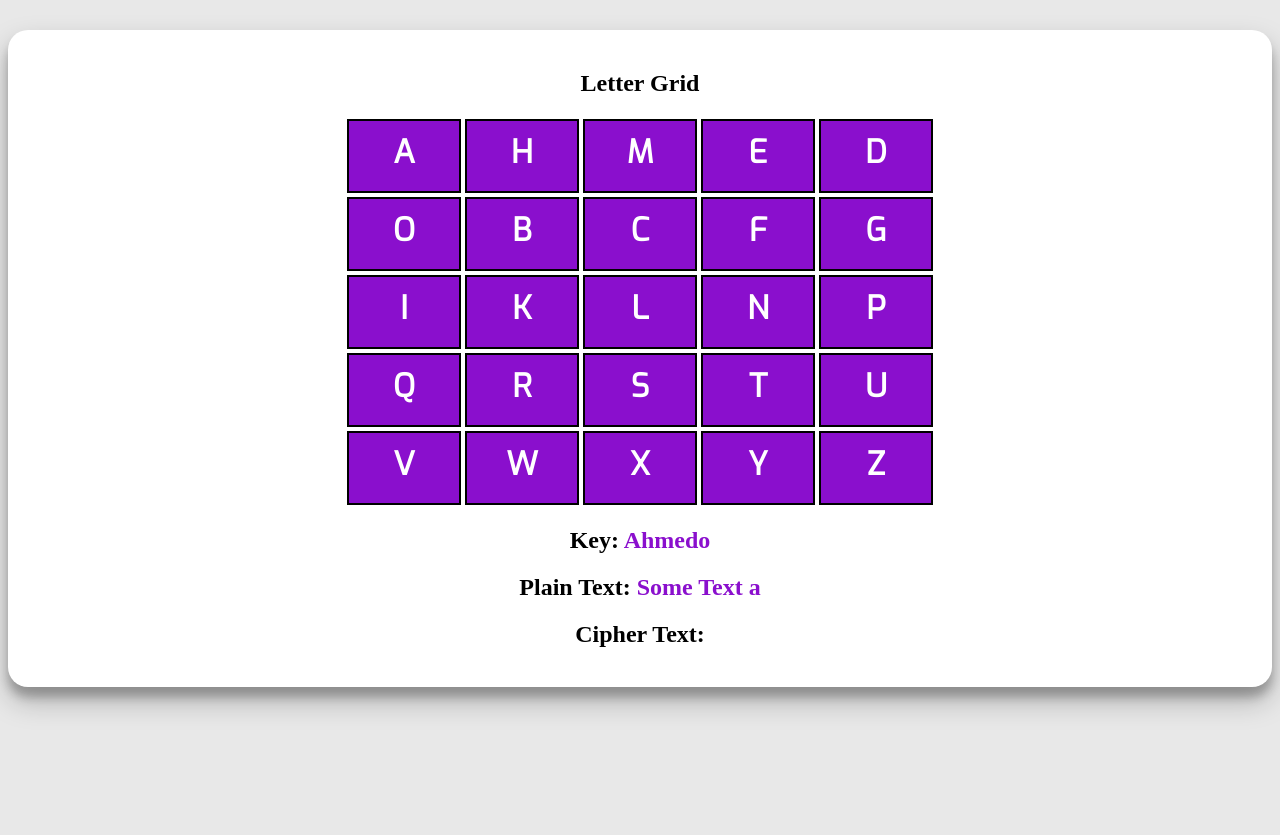
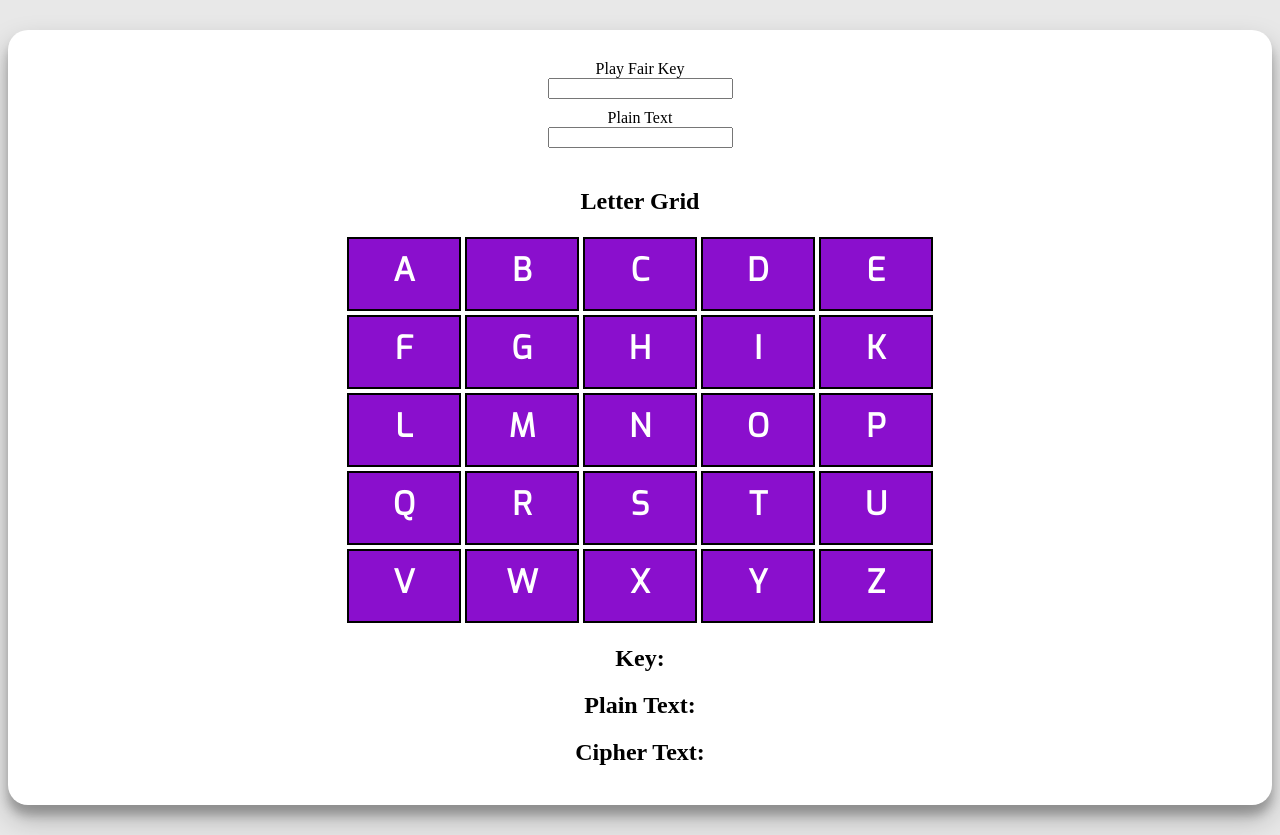
Before and after one commit to Sal7one/Playfair-Cipher, a plain HTML site: page index.html in a window 1280 px wide. Before the commit the page ends 800 px from the top, so only its background shows below. Drawn offline with Linux system fonts and the light colour scheme.

Commit message:
encrypt kind of

```diff
--- a/index.html
+++ b/index.html
@@ -12,8 +12,15 @@
 </head>
 <body>
 
+
+
     <div class="container">
-
+        <div class="inputs">
+            <label for="playfairkey">Play Fair Key</label>
+            <input id="playfairkey" type="text" name="playfairkey">
+            <label for="plainText">Plain Text</label>
+            <input id="plainText" type="text" name="plainText">
+        </div>
         <h2 class="subtitle" >Letter Grid</h2>
 
     <div id="grid"></div>
--- a/play.js
+++ b/play.js
@@ -26,16 +26,20 @@ const ALPHABET = [
     'z',
 ]
 
-let plainText = "Some Text a"
+let plainText = "hello"
 let cipherText = ""
-let key = "Ahmedo"
+let key = "Ahmed"
 let grid = null
 let placeHolderLetter = "x"
 let gridElm = document.querySelector("#grid");
 let keyElm = document.querySelector("#key");
 let plainTextElm = document.querySelector("#plain");
 let cipherTextElm = document.querySelector("#cipher");
+let playfairkeyInput = document.querySelector("#playfairkey")
+let plainTextInput = document.querySelector("#plainText")
 
+playfairkeyInput.addEventListener("input", rebuildUI)
+plainTextInput.addEventListener("input", rebuildUI)
 function generateGrid(key) {
 
     let uniqueKeyArray = new Set()
@@ -89,11 +93,11 @@ for (var i = 0, charsLength = plainTextWithoutSpace.length; i < charsLength; i +
 // If Last element is one letter add X to it
 let lastChunck = chunks[chunks.length-1];
 if(lastChunck.length == 1){
-    chunks[chunks.length-1] = lastChunck + "x"
+    chunks[chunks.length-1] = lastChunck + placeHolderLetter// usually "x"
 }
 
-console.log(grid)
-console.log(chunks)
+let cipherTextBuilder = ""
+
 chunks.forEach(letterCombo => {
     let firstLetter = letterCombo[0]
     let secondLetter = letterCombo[1]
@@ -119,24 +123,56 @@ chunks.forEach(letterCombo => {
         }
     }
 
-    console.log(`First Letter: ${firstLetter}, Row: ${firstLetterRow} Column: ${firstLetterColumn}`)
-    console.log(`Second Letter: ${secondLetter}, Row: ${secondLetterRow} Column: ${secondLetterColumn}`)
+    // incremant by one and if needed overflow to 0 if max is reached (5)
     if(firstLetterRow == secondLetterRow){
+        if(++firstLetterColumn == 5){
+            firstLetterColumn = 0;
+        }
 
+        if(++secondLetterColumn == 5){
+            secondLetterColumn = 0;
+        }
     }else if(firstLetterColumn == secondLetterColumn){
 
+        if(++firstLetterRow == 5){
+            firstLetterRow = 0;
+        }
+
+        if(++secondLetterRow == 5){
+            secondLetterRow = 0;
+        }
+    }else{
+        console.log(firstLetter)
+        console.log(secondLetter)
+        let temp =  firstLetterColumn
+        firstLetterColumn = secondLetterColumn
+        secondLetterColumn = temp
     }
+
+    cipherTextBuilder += grid[firstLetterRow][firstLetterColumn]
+    cipherTextBuilder += grid[secondLetterRow][secondLetterColumn]
 });
+
+return cipherTextBuilder;
 
 }
 
+function rebuildUI(){
+
+    key = playfairkeyInput.value;
+    plainText = plainTextInput.value;
 // Generate grid
 generateGrid(key)
 
-// Key
-keyElm.innerHTML += " " + key
-plainTextElm.innerHTML += " " + plainText
+if(plainText != null){
 
+keyElm.innerHTML = " " + key
+plainTextElm.innerHTML = " " + plainText
 
-encrypt(plainText, grid)
-cipherTextElm.innerHTML += " " + cipherText
+cipherText = encrypt(plainText, grid)
+cipherTextElm.innerHTML = " " + cipherText
+}
+
+}
+
+rebuildUI()
--- a/styles.css
+++ b/styles.css
@@ -104,3 +104,13 @@ body {
     width: 30px;
     cursor: pointer;
   }
+
+  .inputs{
+    display: block;
+    padding: 10px;
+
+  }
+  .inputs > input{
+    margin-bottom: 10px;
+    display: block;
+  }
```
